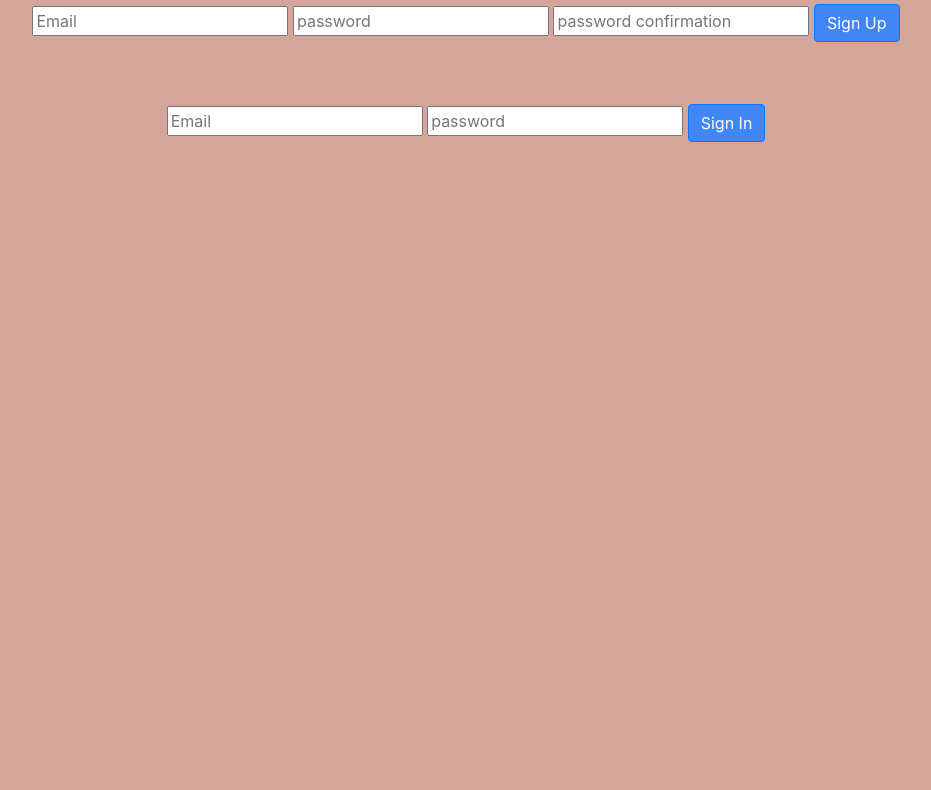
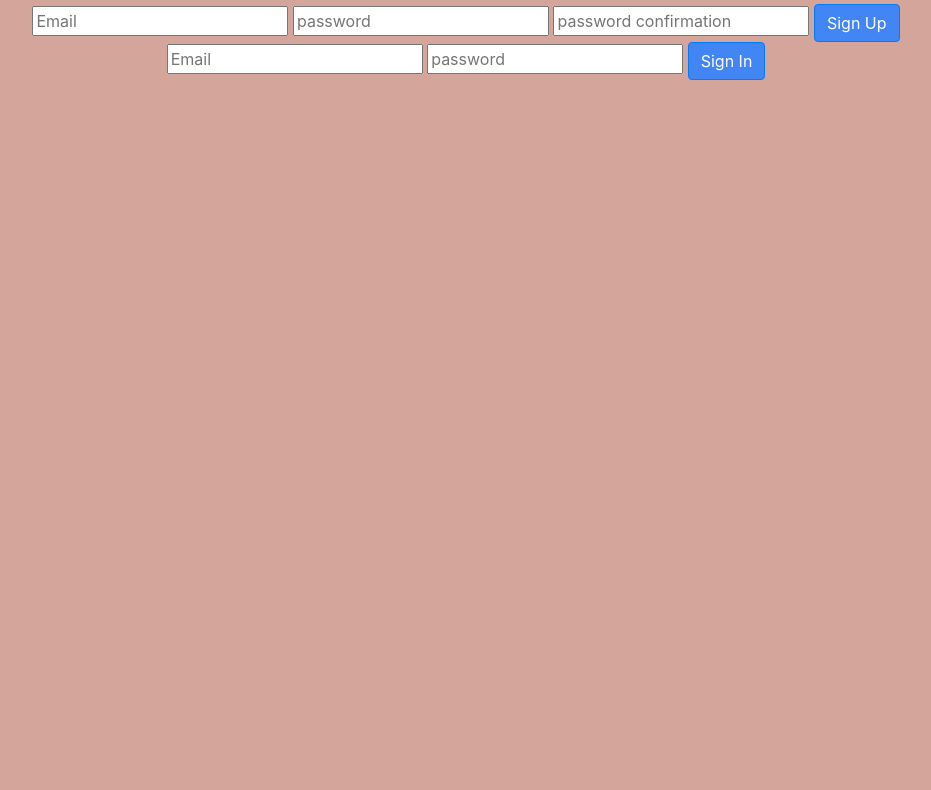
Before and after one commit to JintekiWarrior/Tic-Tac-Toe-Game, a website built with webpack: page index.html in a window 1280 px wide. Shown: the part 96-886 px from the top of the page, without its empty margins (174-1105 px from the left). Built offline with nearby package versions, Linux system fonts and the light colour scheme; a web font is replaced by a local one.

Commit message:
Fix some bugs
Fixed bug with sign up form.
Fixed bug with play again button.

```diff
--- a/assets/scripts/auth/ui.js
+++ b/assets/scripts/auth/ui.js
@@ -42,12 +42,13 @@ const signInFailure = function (err) {
 const signOutSuccess = function () {
   // Clear out the user in the store
   store.user = null
-  // $('#auth-message').text('Sign out successful, See ya!')
+  $('#auth-message').text('Sign out successful, See ya!')
   $('#sign-out').hide()
   $('#start-new-game').hide()
   $('#before-sign-in').show()
   $('.board').hide()
   $('#player-game-piece').hide()
+  $('#play-again').hide()
 }
 
 // explain what will happen if user sign out failed.
--- a/assets/scripts/games/ui.js
+++ b/assets/scripts/games/ui.js
@@ -82,7 +82,6 @@ const gameUpdateSuccess = function (res) {
     $('#play-again').on('click', function () {
       // empties the board of all text
       $('.box').text('')
-      $('#play-again').hide()
 
       api.createGame()
         .then(createGameSuccess)
--- a/assets/styles/index.scss
+++ b/assets/styles/index.scss
@@ -92,9 +92,19 @@ body {
   color: $tan;
 }
 
-.sign-form-container {
-  height: 25vh;
+// .sign-form-container {
+//   height: 25vh;
+//   display: flex;
+//   flex-wrap: wrap;
+//   justify-content: center;
+// }
+
+.sign-up-cont {
   display: flex;
-  flex-wrap: wrap;
   justify-content: center;
 }
+
+.sign-in-cont {
+  display: flex;
+  justify-content: center;
+}
--- a/index.html
+++ b/index.html
@@ -20,7 +20,7 @@
       <!-- Message to the user after successfuly verifying authentication info -->
         <p id="auth-message"><p>
         <div class="sign-form-container">
-
+          <div class="sign-up-cont">
             <!-- Sign up form  -->
             <form id="sign-up">
               <input required name="credentials[email]" type="email" placeholder="Email"/>
@@ -28,13 +28,15 @@
               <input required name="credentials[password_confirmation]" type="password" placeholder="password confirmation"/>
               <button type="submit" class="btn btn-primary before-sign-buttons">Sign Up</button>
             </form>
+          </div>
+          <div class="sign-in-cont">
             <!-- Sign in form -->
-
             <form id="sign-in">
               <input required name="credentials[email]" type="email" placeholder="Email"/>
               <input required name="credentials[password]" type="password" placeholder="password"/>
               <button type="submit" class="btn btn-primary before-sign-buttons">Sign In</button>
             </form>
+          </div>
 
         </div>
       </div>
```
Lines whose indentation alone changed are shown as unchanged.
